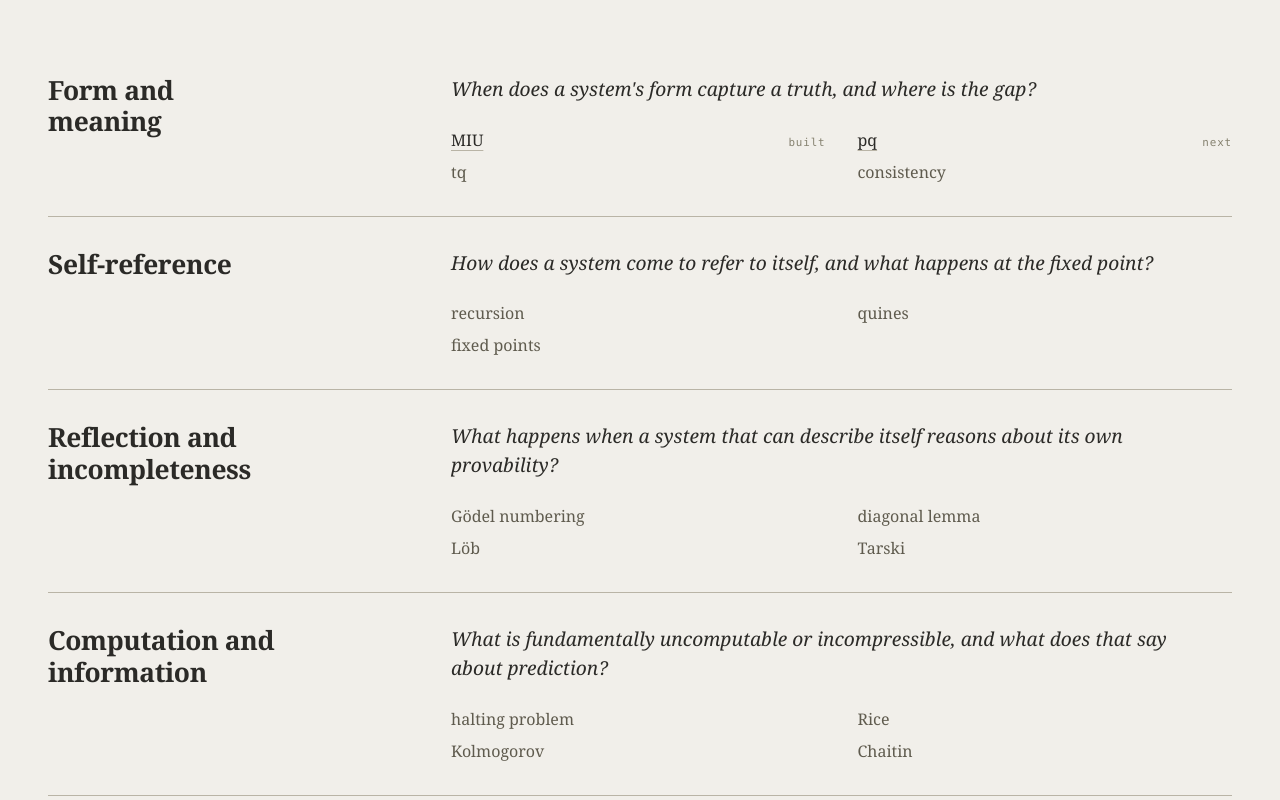
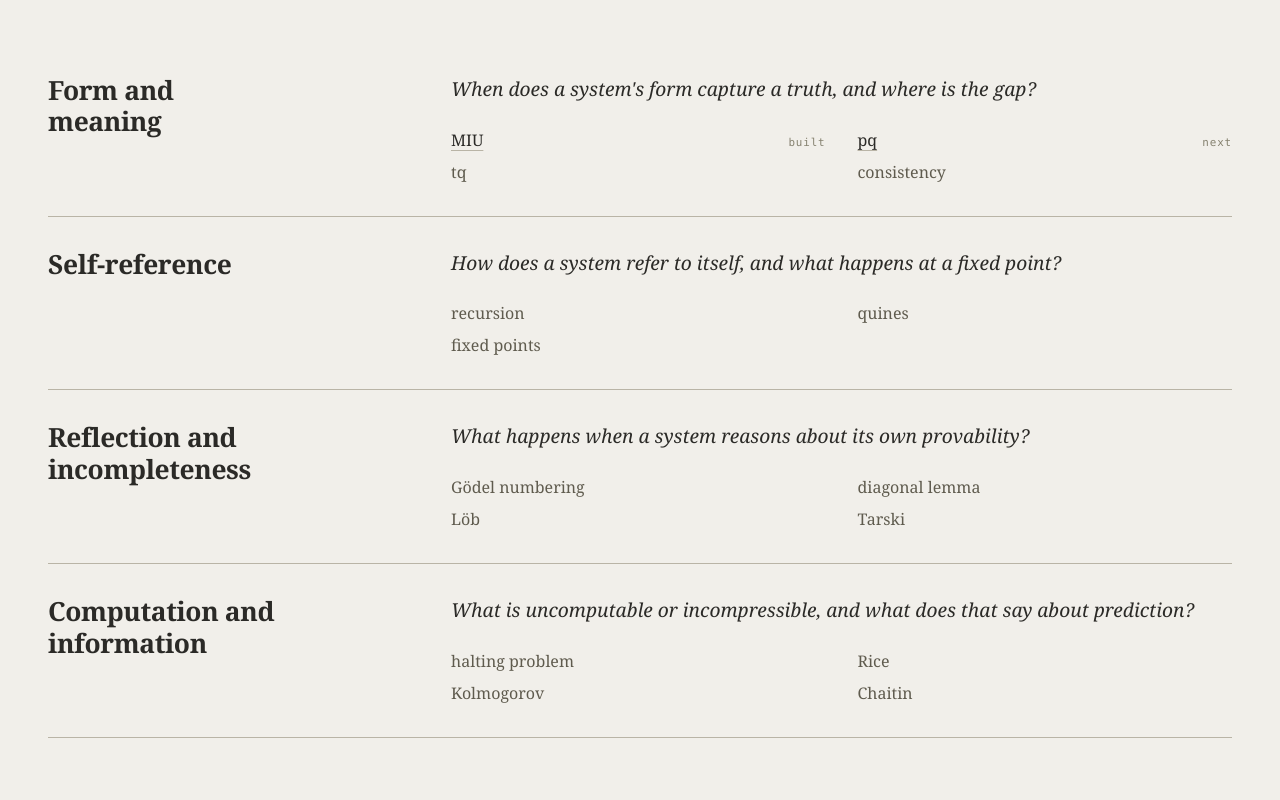
Before and after one commit to nemilentsau/strange-loops-lab, a SvelteKit app: page / in a window 1280 px wide. Shown: the part 354-1154 px from the top of the page. Built offline with nearby package versions, Linux system fonts and the light colour scheme.

Commit message:
fix: restore approved arc questions

```diff
--- a/src/routes/+page.svelte
+++ b/src/routes/+page.svelte
@@ -57,7 +57,7 @@
 		</div>
 		<div class="arc-index__body">
 			<p class="arc-index__question">
-				How does a system come to refer to itself, and what happens at the fixed point?
+				How does a system refer to itself, and what happens at a fixed point?
 			</p>
 			<ul class="instrument-list">
 				<li><span class="instrument-name">recursion</span></li>
@@ -73,7 +73,7 @@
 		</div>
 		<div class="arc-index__body">
 			<p class="arc-index__question">
-				What happens when a system that can describe itself reasons about its own provability?
+				What happens when a system reasons about its own provability?
 			</p>
 			<ul class="instrument-list">
 				<li><span class="instrument-name">Gödel numbering</span></li>
@@ -90,8 +90,7 @@
 		</div>
 		<div class="arc-index__body">
 			<p class="arc-index__question">
-				What is fundamentally uncomputable or incompressible, and what does that say about
-				prediction?
+				What is uncomputable or incompressible, and what does that say about prediction?
 			</p>
 			<ul class="instrument-list">
 				<li><span class="instrument-name">halting problem</span></li>
```
